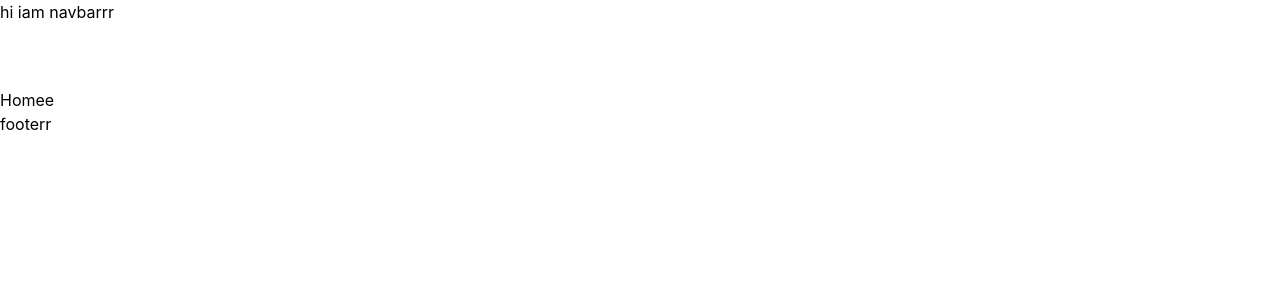
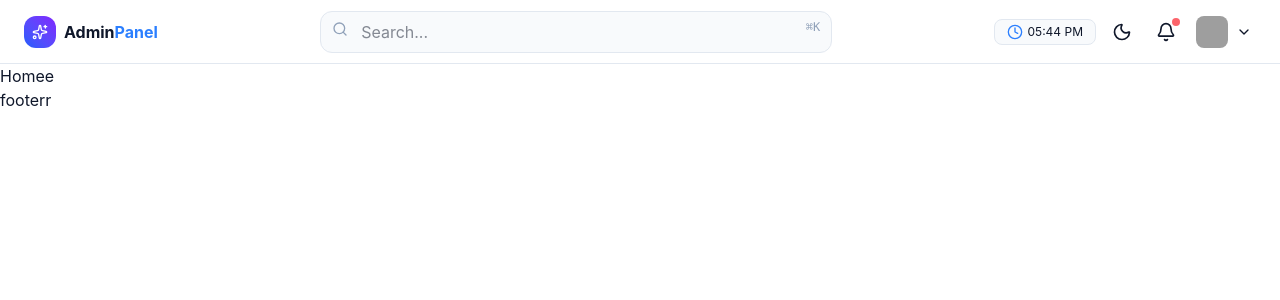
Before and after one commit to Hasan959/dashboard-react-tailwindcss, a React (Vite) app: page / in a window 1280 px wide. Shown: the top 300 px of the page. Built offline with nearby package versions, Linux system fonts and the light colour scheme; grey boxes are pictures that could not be loaded.

Commit message:
theme color

```diff
--- a/package.json
+++ b/package.json
@@ -11,6 +11,7 @@
   },
   "dependencies": {
     "@tailwindcss/vite": "^4.3.0",
+    "lucide-react": "^1.16.0",
     "react": "^19.2.6",
     "react-dom": "^19.2.6",
     "react-icons": "^5.6.0",
--- a/src/components/layout/Navbar.jsx
+++ b/src/components/layout/Navbar.jsx
@@ -1,9 +1,196 @@
-import React from 'react'
+import React, { useState, useEffect } from "react";
+import {
+  Bell,
+  Search,
+  Menu,
+  ChevronDown,
+  User,
+  Settings,
+  LogOut,
+  Sun,
+  Moon,
+  Globe,
+  Shield,
+  Sparkles,
+  Check,
+  Clock,
+} from "lucide-react";
 
-const Navbar = () => {
+const AdvancedAdminNavbar = ({ toggleSidebar }) => {
+  const [isProfileOpen, setIsProfileOpen] = useState(false);
+  const [isNotificationOpen, setIsNotificationOpen] = useState(false);
+  const [isDarkMode, setIsDarkMode] = useState(false);
+  const [currentTime, setCurrentTime] = useState("");
+
+  // 🌙 GLOBAL THEME TOGGLE
+  useEffect(() => {
+    if (isDarkMode) {
+      document.documentElement.classList.add("dark");
+    } else {
+      document.documentElement.classList.remove("dark");
+    }
+  }, [isDarkMode]);
+
+  // ⏰ CLOCK
+  useEffect(() => {
+    const updateClock = () => {
+      const now = new Date();
+      setCurrentTime(
+        now.toLocaleTimeString([], {
+          hour: "2-digit",
+          minute: "2-digit",
+        })
+      );
+    };
+
+    updateClock();
+    const interval = setInterval(updateClock, 1000);
+    return () => clearInterval(interval);
+  }, []);
+
+  // ⌨️ SEARCH SHORTCUT
+  useEffect(() => {
+    const handleKeyDown = (e) => {
+      if ((e.ctrlKey || e.metaKey) && e.key === "k") {
+        e.preventDefault();
+        document.getElementById("navbar-search")?.focus();
+      }
+    };
+
+    window.addEventListener("keydown", handleKeyDown);
+    return () => window.removeEventListener("keydown", handleKeyDown);
+  }, []);
+
   return (
-    <div> hi iam  navbarrr </div>
-  )
-}
+    <nav className="bg-[var(--bg)] text-[var(--text)] border-b border-[var(--border)] fixed top-0 left-0 right-0 z-40 h-16 flex items-center justify-between px-4 sm:px-6 transition-all duration-300">
 
-export default Navbar
+      {/* LEFT */}
+      <div className="flex items-center gap-4">
+        <button
+          onClick={toggleSidebar}
+          className="p-2 rounded-xl hover:bg-[var(--hover)] lg:hidden"
+        >
+          <Menu className="w-5 h-5" />
+        </button>
+
+        <div className="flex items-center gap-2">
+          <div className="bg-gradient-to-tr from-blue-600 to-violet-600 p-2 rounded-xl">
+            <Sparkles className="w-4 h-4 text-white" />
+          </div>
+          <span className="font-bold hidden sm:block">
+            Admin<span className="text-blue-500">Panel</span>
+          </span>
+        </div>
+      </div>
+
+      {/* CENTER SEARCH */}
+      <div className="flex-1 max-w-lg mx-6 hidden md:block">
+        <div className="relative">
+          <Search className="absolute left-3 top-2.5 w-4 h-4 text-slate-400" />
+          <input
+            id="navbar-search"
+            type="text"
+            placeholder="Search..."
+            className="w-full pl-10 pr-12 py-2 rounded-xl bg-[var(--card)] border border-[var(--border)] text-[var(--text)] focus:outline-none"
+          />
+          <kbd className="absolute right-3 top-2 text-xs text-slate-400">
+            ⌘K
+          </kbd>
+        </div>
+      </div>
+
+      {/* RIGHT */}
+      <div className="flex items-center gap-2">
+
+        {/* CLOCK */}
+        <div className="hidden lg:flex items-center gap-1 text-xs px-3 py-1 bg-[var(--card)] border border-[var(--border)] rounded-lg">
+          <Clock className="w-4 h-4 text-blue-500" />
+          {currentTime || "00:00"}
+        </div>
+
+        {/* THEME TOGGLE */}
+        <button
+          onClick={() => setIsDarkMode(!isDarkMode)}
+          className="p-2 rounded-xl hover:bg-[var(--hover)]"
+        >
+          {isDarkMode ? (
+            <Sun className="w-5 h-5 text-yellow-400" />
+          ) : (
+            <Moon className="w-5 h-5" />
+          )}
+        </button>
+
+        {/* NOTIFICATION */}
+        <div className="relative">
+          <button
+            onClick={() => {
+              setIsNotificationOpen(!isNotificationOpen);
+              setIsProfileOpen(false);
+            }}
+            className="p-2 rounded-xl hover:bg-[var(--hover)] relative"
+          >
+            <Bell className="w-5 h-5" />
+            <span className="absolute top-1 right-1 w-2 h-2 bg-red-500 rounded-full animate-pulse"></span>
+          </button>
+
+          {isNotificationOpen && (
+            <div className="absolute right-0 mt-3 w-72 bg-[var(--bg)] border border-[var(--border)] rounded-xl shadow-lg">
+              <div className="p-3 border-b border-[var(--border)]">
+                Notifications
+              </div>
+
+              <div className="p-3 flex gap-2 hover:bg-[var(--hover)]">
+                <Check className="w-4 h-4 text-green-500" />
+                Server backup completed
+              </div>
+
+              <div className="p-3 flex gap-2 hover:bg-[var(--hover)]">
+                <Shield className="w-4 h-4 text-yellow-500" />
+                Login blocked
+              </div>
+            </div>
+          )}
+        </div>
+
+        {/* PROFILE */}
+        <div className="relative">
+          <button
+            onClick={() => {
+              setIsProfileOpen(!isProfileOpen);
+              setIsNotificationOpen(false);
+            }}
+            className="flex items-center gap-2 p-1 rounded-xl hover:bg-[var(--hover)]"
+          >
+            <img
+              src="https://images.unsplash.com/photo-1534528741775-53994a69daeb?w=50"
+              className="w-8 h-8 rounded-lg"
+            />
+            <ChevronDown className="w-4 h-4" />
+          </button>
+
+          {isProfileOpen && (
+            <div className="absolute right-0 mt-3 w-52 bg-[var(--bg)] border border-[var(--border)] rounded-xl shadow-lg">
+              <div className="p-2 border-b border-[var(--border)] text-sm">
+                sarah@example.com
+              </div>
+
+              <button className="w-full text-left p-2 hover:bg-[var(--hover)] flex gap-2">
+                <User className="w-4 h-4" /> Profile
+              </button>
+
+              <button className="w-full text-left p-2 hover:bg-[var(--hover)] flex gap-2">
+                <Settings className="w-4 h-4" /> Settings
+              </button>
+
+              <button className="w-full text-left p-2 text-red-500 hover:bg-red-50">
+                <LogOut className="w-4 h-4" /> Logout
+              </button>
+            </div>
+          )}
+        </div>
+      </div>
+    </nav>
+  );
+};
+
+export default AdvancedAdminNavbar;
--- a/src/index.css
+++ b/src/index.css
@@ -1 +1,23 @@
 @import "tailwindcss";
+
+:root {
+  --bg: #ffffff;
+  --text: #0f172a;
+  --card: #f8fafc;
+  --border: #e2e8f0;
+  --hover: #f1f5f9;
+}
+
+.dark {
+  --bg: #0f172a;
+  --text: #f1f5f9;
+  --card: #1e293b;
+  --border: #334155;
+  --hover: #1e293b;
+}
+
+body {
+  background: var(--bg);
+  color: var(--text);
+  transition: all 0.3s ease;
+}
```
Also changed, not shown: 1 other file (tests, documents, lock files or other folders).
